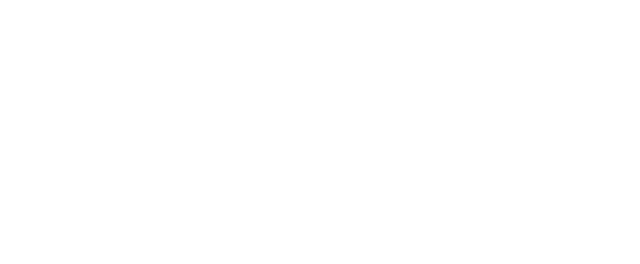
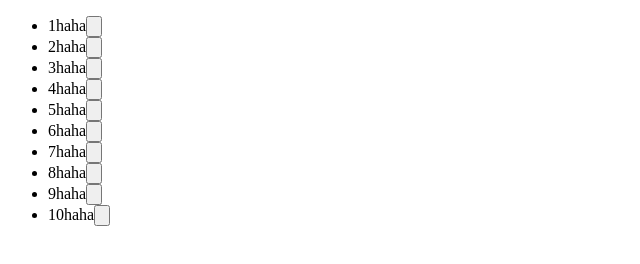
Before and after one commit to zbx980905/project_2, a plain HTML site: page index.html in a window 1280 px wide. Shown: the whole page, without its empty margins (0-640 px from the left). Drawn offline with Linux system fonts and the light colour scheme.

Commit message:
修改了index.html文件

```diff
--- a/index.html
+++ b/index.html
@@ -8,7 +8,22 @@
 </head>
 
 <body>
-
+    <div>
+        <span>
+            <ul>
+                <li>1haha<input type="button" value=""></li>
+                <li>2haha<input type="button" value=""></li>
+                <li>3haha<input type="button" value=""></li>
+                <li>4haha<input type="button" value=""></li>
+                <li>5haha<input type="button" value=""></li>
+                <li>6haha<input type="button" value=""></li>
+                <li>7haha<input type="button" value=""></li>
+                <li>8haha<input type="button" value=""></li>
+                <li>9haha<input type="button" value=""></li>
+                <li>10haha<input type="button" value=""></li>
+            </ul>
+        </span>
+    </div>
 </body>
 
 </html>
```
